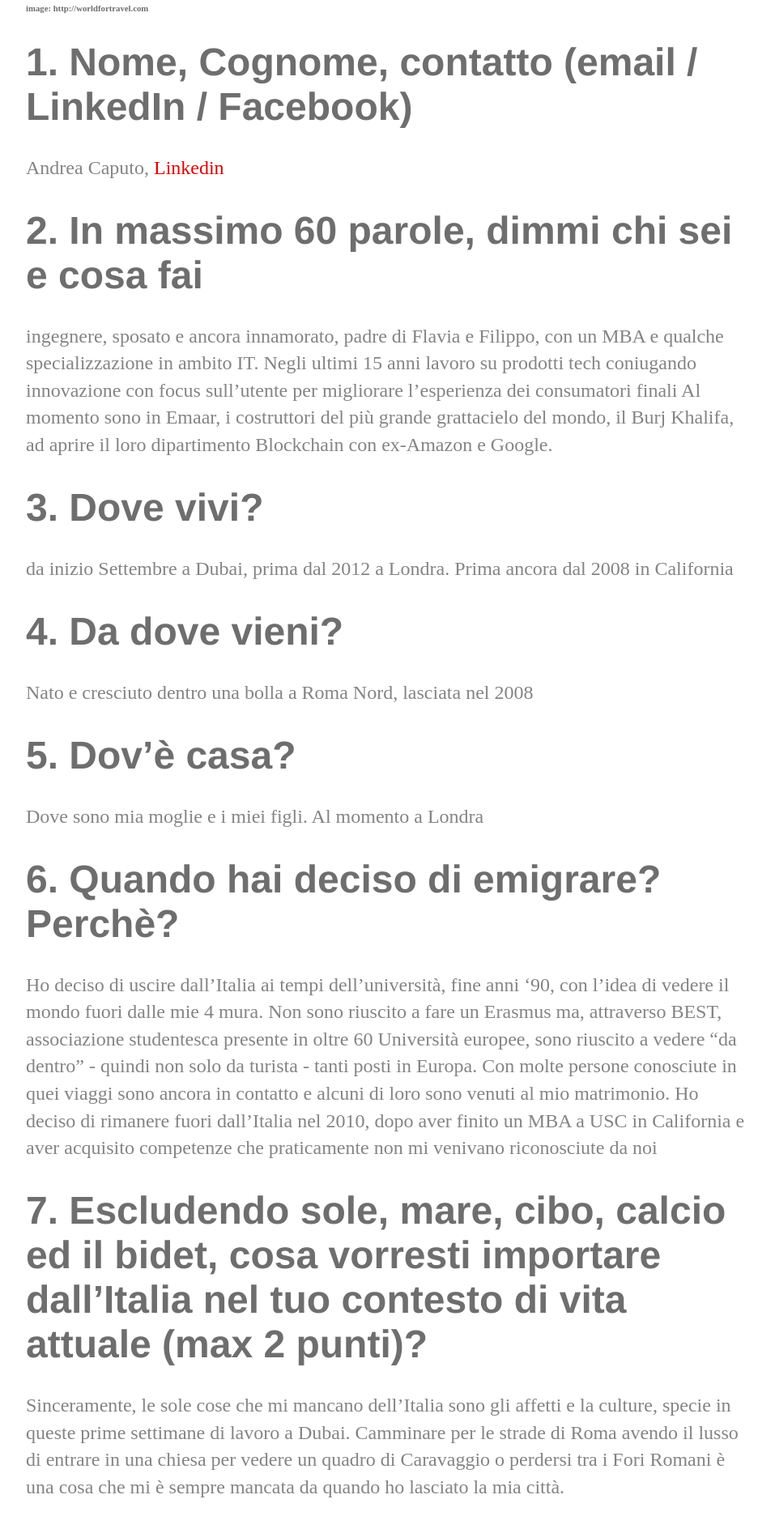
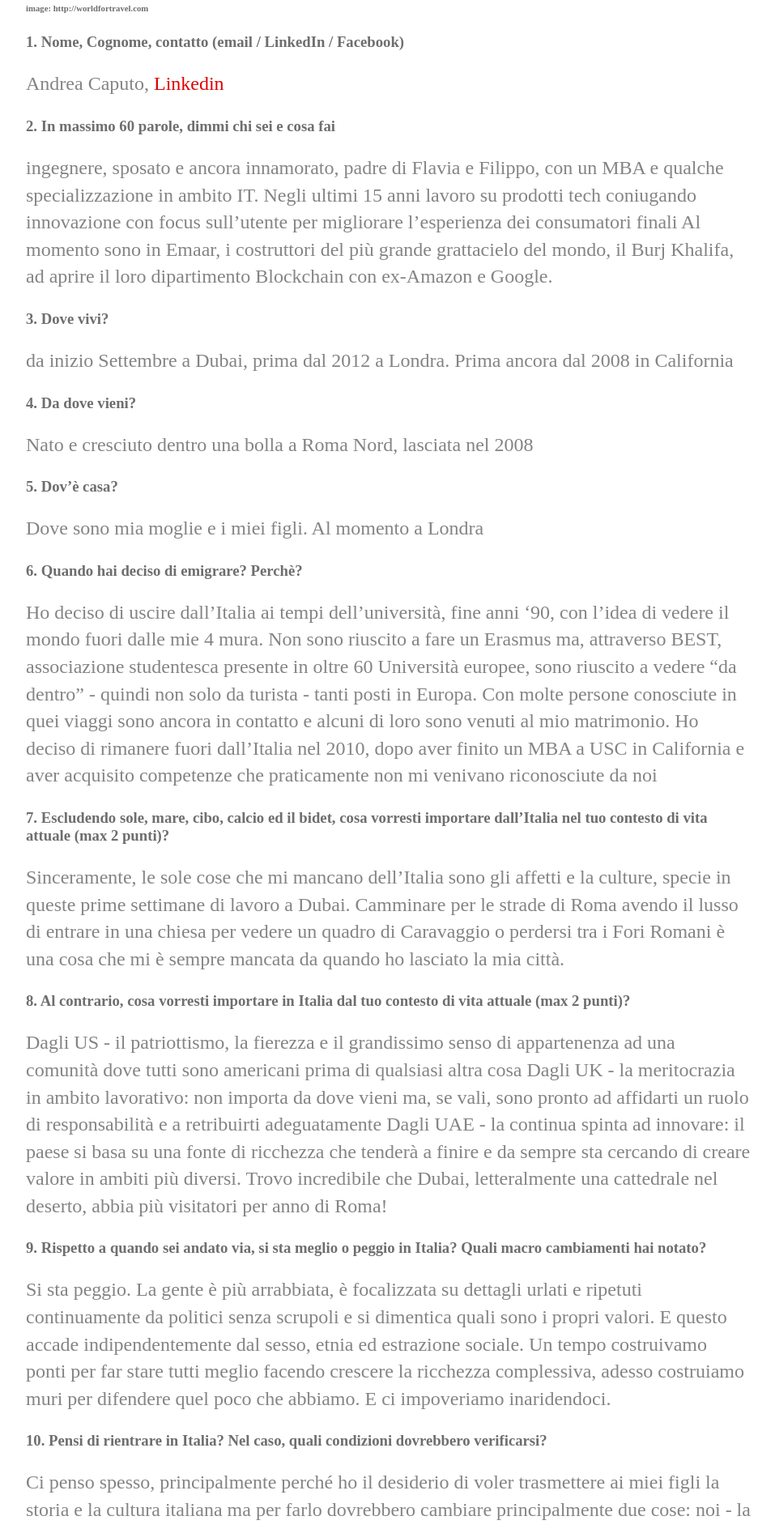
Before and after one commit to aleale14/aleale14.github.io, a Jekyll site: the page built from _posts/2019-09-30-intervista01_AC.md, in a window 1280 px wide. Shown: the part 790-2678 px from the top of the page at 81% size, without its empty margins (160-1117 px from the left). Built offline with Jekyll 4.4.1, drawn with Linux system fonts in a browser that asks for light colours.

Commit message:
scaled down questions

```diff
--- a/_posts/2019-09-30-intervista01_AC.md
+++ b/_posts/2019-09-30-intervista01_AC.md
@@ -11,30 +11,30 @@ permalink: intervista_01
 ###### image: http://worldfortravel.com
 
 
-# 1. Nome, Cognome, contatto (email / LinkedIn / Facebook) #
+### 1. Nome, Cognome, contatto (email / LinkedIn / Facebook) #
  Andrea Caputo, [Linkedin](https://www.linkedin.com/in/andy1/)
-# 2. In massimo 60 parole, dimmi chi sei e cosa fai #
+### 2. In massimo 60 parole, dimmi chi sei e cosa fai #
 ingegnere, sposato e ancora innamorato, padre di Flavia e Filippo, con un MBA e qualche specializzazione in ambito IT. Negli ultimi 15 anni lavoro su prodotti tech coniugando innovazione con focus sull’utente per migliorare l’esperienza dei consumatori finali
 Al momento sono in Emaar, i costruttori del più grande grattacielo del mondo, il Burj Khalifa, ad aprire il loro dipartimento Blockchain con ex-Amazon e Google.
-# 3. Dove vivi? #
+### 3. Dove vivi? #
 da inizio Settembre a Dubai, prima dal 2012 a Londra. Prima ancora dal 2008 in California
-# 4. Da dove vieni? #
+### 4. Da dove vieni? #
 Nato e cresciuto dentro una bolla a Roma Nord, lasciata nel 2008
-# 5. Dov'è casa? #
+### 5. Dov'è casa? #
 Dove sono mia moglie e i miei figli. Al momento a Londra
-# 6. Quando hai deciso di emigrare? Perchè? #
+### 6. Quando hai deciso di emigrare? Perchè? #
 Ho deciso di uscire dall’Italia ai tempi dell’università, fine anni ‘90, con l’idea di vedere il mondo fuori dalle mie 4 mura. Non sono riuscito a fare un Erasmus ma, attraverso BEST, associazione studentesca presente in oltre 60
 Università europee, sono riuscito a vedere “da dentro” - quindi non solo da turista - tanti posti in Europa. Con molte persone conosciute in quei viaggi sono ancora in contatto e alcuni di loro sono venuti al mio matrimonio.
 Ho deciso di rimanere fuori dall’Italia nel 2010, dopo aver finito un MBA a USC in California e aver acquisito competenze che praticamente non mi venivano riconosciute da noi
-# 7. Escludendo sole, mare, cibo, calcio ed il bidet, cosa vorresti importare dall'Italia nel tuo contesto di vita attuale (max 2 punti)? #
+### 7. Escludendo sole, mare, cibo, calcio ed il bidet, cosa vorresti importare dall'Italia nel tuo contesto di vita attuale (max 2 punti)? #
 Sinceramente, le sole cose che mi mancano dell’Italia sono gli affetti e la culture, specie in queste prime settimane di lavoro a Dubai. Camminare per le strade di Roma avendo il lusso di entrare in una chiesa per vedere un quadro di Caravaggio o perdersi tra i Fori Romani è una cosa che mi è sempre mancata da quando ho lasciato la mia città.
-# 8. Al contrario, cosa vorresti importare in Italia dal tuo contesto di vita attuale (max 2 punti)? #
+### 8. Al contrario, cosa vorresti importare in Italia dal tuo contesto di vita attuale (max 2 punti)? #
 Dagli US - il patriottismo, la fierezza e il grandissimo senso di appartenenza ad una comunità dove tutti sono americani prima di qualsiasi altra cosa
 Dagli UK - la meritocrazia in ambito lavorativo: non importa da dove vieni ma, se vali, sono pronto ad affidarti un ruolo di responsabilità e a retribuirti adeguatamente
 Dagli UAE - la continua spinta ad innovare: il paese si basa su una fonte di ricchezza che tenderà a finire e da sempre sta cercando di creare valore in ambiti più diversi. Trovo incredibile che Dubai, letteralmente una cattedrale nel deserto, abbia più visitatori per anno di Roma!
-# 9. Rispetto a quando sei andato via, si sta meglio o peggio in Italia? Quali macro cambiamenti hai notato? #
+### 9. Rispetto a quando sei andato via, si sta meglio o peggio in Italia? Quali macro cambiamenti hai notato? #
 Si sta peggio. La gente è più arrabbiata, è focalizzata su dettagli urlati e ripetuti continuamente da politici senza scrupoli e si dimentica quali sono i propri valori. E questo accade indipendentemente dal sesso, etnia ed estrazione sociale. Un tempo costruivamo ponti per far stare tutti meglio facendo crescere la ricchezza complessiva, adesso costruiamo muri per difendere quel poco che abbiamo. E ci impoveriamo inaridendoci.
-# 10. Pensi di rientrare in Italia? Nel caso, quali condizioni dovrebbero verificarsi? #
+### 10. Pensi di rientrare in Italia? Nel caso, quali condizioni dovrebbero verificarsi? #
 Ci penso spesso, principalmente perché ho il desiderio di voler trasmettere ai miei figli la storia e la cultura italiana ma per farlo dovrebbero cambiare principalmente due cose: noi - la mia famiglia ed io - dovremmo vedere questo passaggio come un accrescimento del nostro benessere, reale o percepito, e quindi fare una scelta per andare in un posto dove potremmo vivere meglio; come secondo punto, la gente. Idealmente servirebbe un boom economico tipo quello degli anni 60, ma mi accontenterei di avere una popolazione mediamente meno arrabbiata e insoddisfatta.
-# 11. Hai campo libero - lascia un tuo pensiero su ciò che ti sta a cuore #
+### 11. Hai campo libero - lascia un tuo pensiero su ciò che ti sta a cuore #
 La maggior parte delle persone che leggerà queste righe sarà più istruita dei nostri genitori. Spero che, come me, vivano questa maggior consapevolezza con un forte senso di responsabilità nei confronti del paese. Mi piacerebbe se, noi tutti, potessimo sviluppare quel sentimento di “giving back” al nostro paese e alla nostra community, che spesso ho visto nel mondo anglo-sassone, sapendo che ogni piccolo aiuto potrà fare la differenza nel lungo periodo.
```
